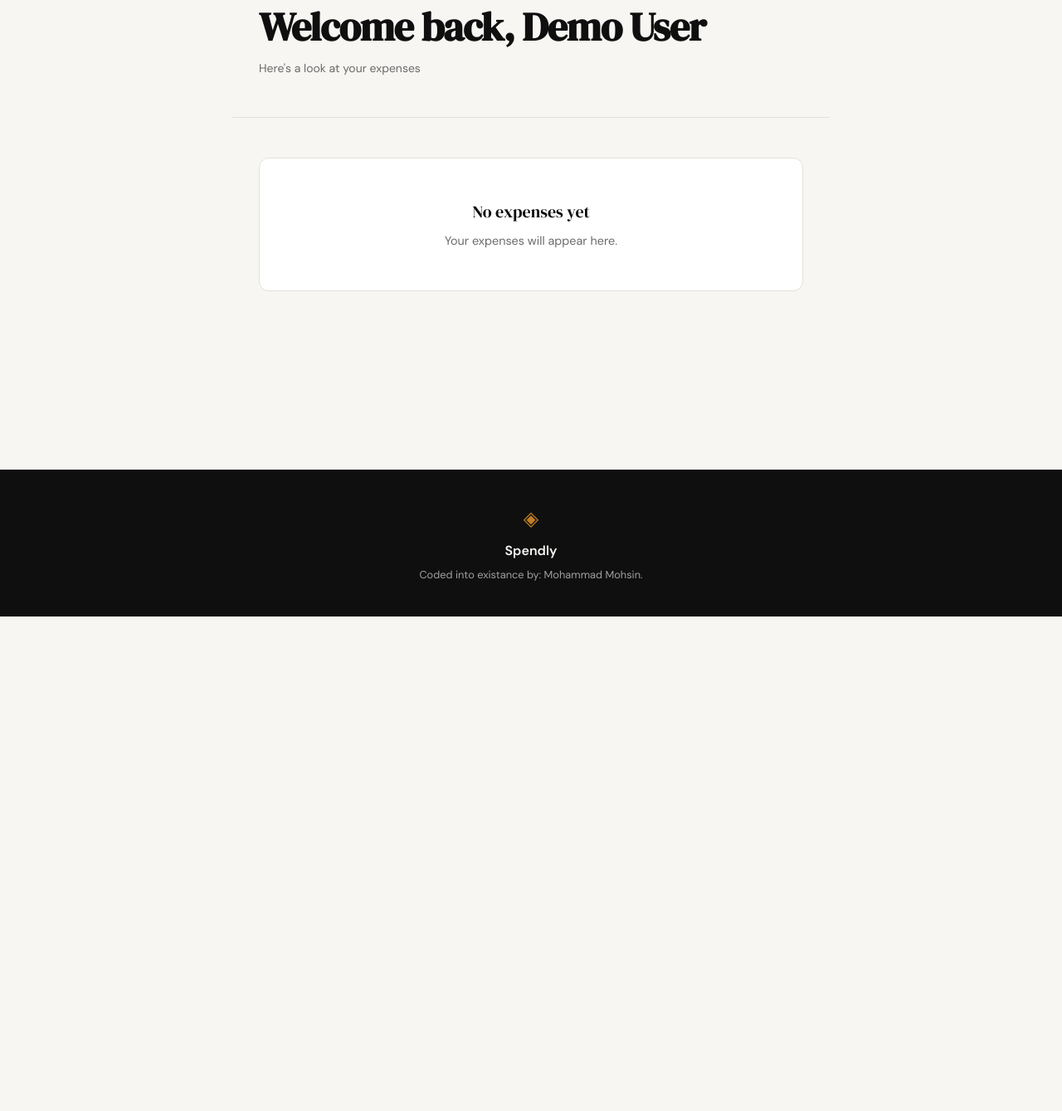
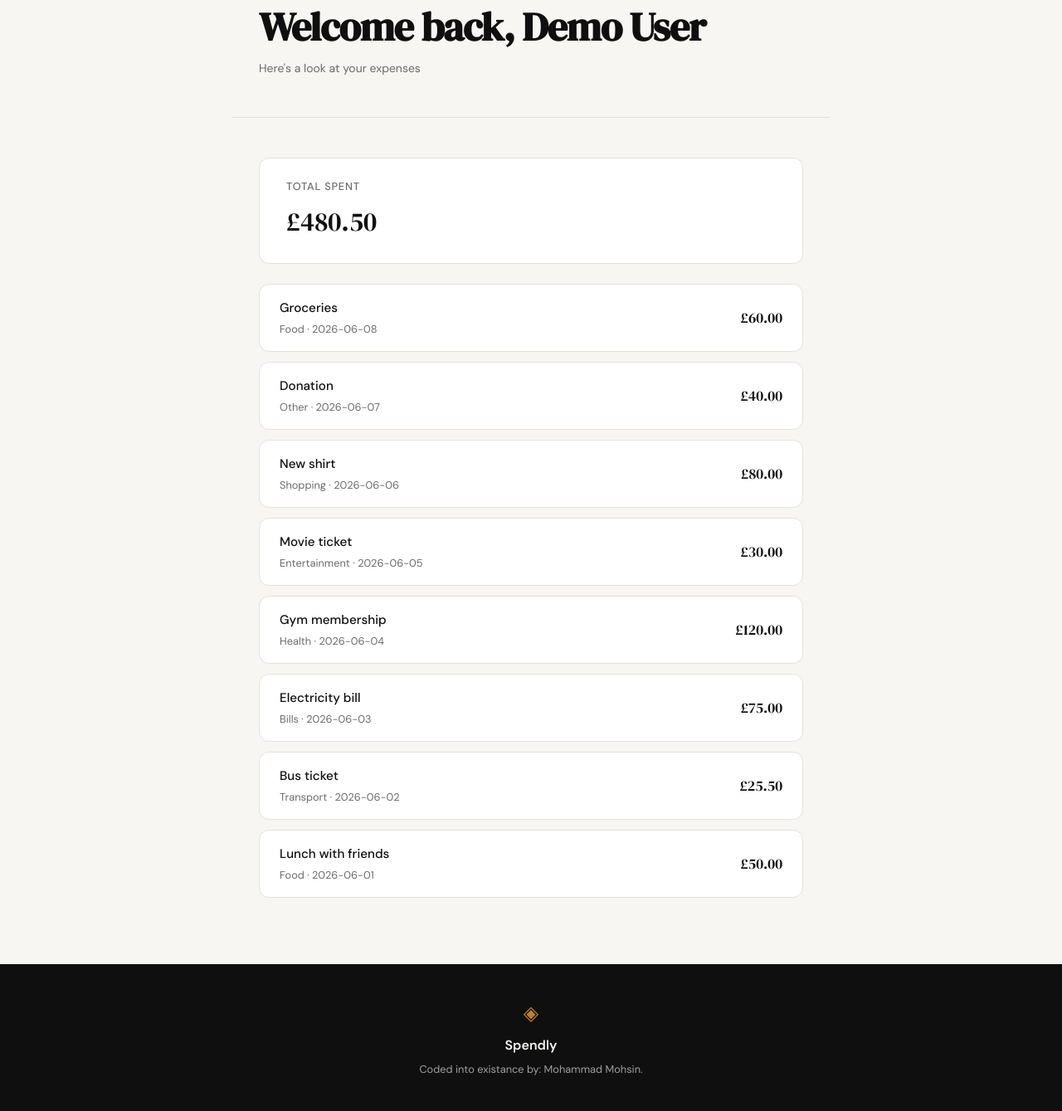
Before and after one commit to aimldlds/Spendly, a Flask app: page /profile in a window 1280 px wide. Shown: the part 135-1474 px from the top of the page at 83% size. Before the commit the page ends 878 px from the top, so only its background shows below. Run offline with Flask 3, Linux system fonts and the light colour scheme; a user stored in the database is signed in; data comes from the database, SQL or seed files in the repository; both versions use the stored data as it was after the commit.

Commit message:
Wire real expense data into the profile page
Add get_expenses_for_user() and use it in the /profile route to
show the signed-in user's expenses (most recent first) with a
running total, replacing the Step 04 placeholder. Falls back to
the empty state for users with no expenses. Verified per-user
isolation: each user only sees their own expenses.

Co-Authored-By: Claude Sonnet 5 <noreply@anthropic.com>

```diff
--- a/app.py
+++ b/app.py
@@ -3,7 +3,7 @@ import sqlite3
 from functools import wraps
 from flask import Flask, render_template, g, request, redirect, url_for, flash, abort, session
 from werkzeug.security import check_password_hash
-from database.db import get_db, close_db, init_db, seed_db, init_app, create_user, get_user_by_email
+from database.db import get_db, close_db, init_db, seed_db, init_app, create_user, get_user_by_email, get_expenses_for_user
 
 
 app = Flask(__name__)
@@ -101,7 +101,9 @@ def logout():
 @app.route("/profile")
 @login_required
 def profile():
-    return render_template("profile.html")
+    expenses = get_expenses_for_user(session["user_id"])
+    total = sum(expense["amount"] for expense in expenses)
+    return render_template("profile.html", expenses=expenses, total=total)
 
 
 # ------------------------------------------------------------------ #
--- a/database/db.py
+++ b/database/db.py
@@ -77,6 +77,14 @@ def get_user_by_email(email):
     ).fetchone()
 
 
+def get_expenses_for_user(user_id):
+    db = get_db()
+    return db.execute(
+        "SELECT * FROM expenses WHERE user_id = ? ORDER BY date DESC",
+        (user_id,),
+    ).fetchall()
+
+
 @click.command('init-db')
 def init_db_command():
     """Clear existing data and create new tables."""
--- a/static/css/style.css
+++ b/static/css/style.css
@@ -597,6 +597,64 @@ a { color: inherit; text-decoration: none; }
     color: var(--ink-muted);
 }
 
+.expense-total {
+    background: var(--paper-card);
+    border: 1px solid var(--border);
+    border-radius: var(--radius-md);
+    padding: 1.5rem 2rem;
+    margin-bottom: 1.5rem;
+}
+
+.expense-total-label {
+    font-size: 0.8rem;
+    font-weight: 500;
+    color: var(--ink-muted);
+    text-transform: uppercase;
+    letter-spacing: 0.06em;
+    margin-bottom: 0.4rem;
+}
+
+.expense-total-value {
+    font-family: var(--font-display);
+    font-size: 2rem;
+    color: var(--ink);
+}
+
+.expense-list {
+    display: flex;
+    flex-direction: column;
+    gap: 0.75rem;
+}
+
+.expense-row {
+    display: flex;
+    justify-content: space-between;
+    align-items: center;
+    background: var(--paper-card);
+    border: 1px solid var(--border);
+    border-radius: var(--radius-md);
+    padding: 1rem 1.5rem;
+}
+
+.expense-row-description {
+    font-size: 0.95rem;
+    font-weight: 500;
+    color: var(--ink);
+    margin-bottom: 0.2rem;
+}
+
+.expense-row-meta {
+    font-size: 0.8rem;
+    color: var(--ink-muted);
+}
+
+.expense-row-amount {
+    font-family: var(--font-display);
+    font-size: 1.1rem;
+    color: var(--ink);
+    white-space: nowrap;
+}
+
 /* ------------------------------------------------------------------ */
 /* Responsive                                                          */
 /* ------------------------------------------------------------------ */
--- a/templates/profile.html
+++ b/templates/profile.html
@@ -10,10 +10,29 @@
 </div>
 
 <section class="profile-section">
+    {% if expenses %}
+    <div class="expense-total">
+        <p class="expense-total-label">Total spent</p>
+        <p class="expense-total-value">£{{ "%.2f"|format(total) }}</p>
+    </div>
+
+    <div class="expense-list">
+        {% for expense in expenses %}
+        <div class="expense-row">
+            <div class="expense-row-main">
+                <p class="expense-row-description">{{ expense.description or expense.category }}</p>
+                <p class="expense-row-meta">{{ expense.category }} · {{ expense.date }}</p>
+            </div>
+            <p class="expense-row-amount">£{{ "%.2f"|format(expense.amount) }}</p>
+        </div>
+        {% endfor %}
+    </div>
+    {% else %}
     <div class="empty-state">
         <p class="empty-state-title">No expenses yet</p>
         <p class="empty-state-body">Your expenses will appear here.</p>
     </div>
+    {% endif %}
 </section>
 
 {% endblock %}
```
Also changed, not shown: .claude/specs/05-backend-routes-for-profile-page.md (added), spendly.db.
